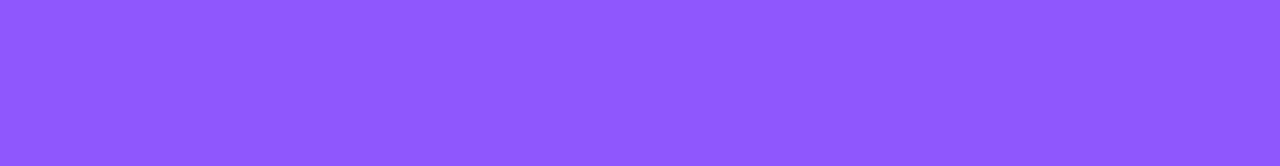
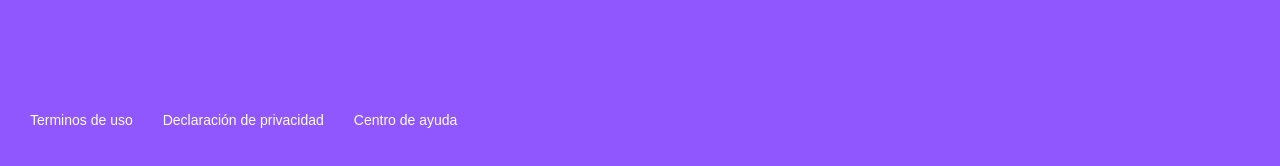
Before and after one commit to Arrettino/platzivideos, a React app: page / in a window 1280 px wide. Shown: the part 730-896 px from the top of the page. Before the commit the page ends 800 px from the top, so only its background shows below. Built offline with nearby package versions, Linux system fonts and the light colour scheme.

Commit message:
add footer component

```diff
--- /dev/null
+++ b/src/assets/styles/components/Footer.scss
@@ -0,0 +1,19 @@
+.footer {
+    align-items: center;
+    background-color: #8f57fd;
+    display: flex;
+    height: 100px;
+    width: 100%;
+  }
+
+  .footer a {
+    color: white;
+    cursor: pointer;
+    font-size: 14px;
+    padding-left: 30px;
+    text-decoration: none;
+  }
+
+  .footer a:hover {
+    text-decoration: underline;
+  }
--- /dev/null
+++ b/src/components/Footer.jsx
@@ -0,0 +1,14 @@
+import React from 'react';
+import '../assets/styles/components/Footer.scss';
+
+function Footer() {
+  return (
+    <footer className='footer'>
+      <a href='/'>Terminos de uso</a>
+      <a href='/'>Declaración de privacidad</a>
+      <a href='/'>Centro de ayuda</a>
+    </footer>
+  );
+}
+
+export default Footer;
--- a/src/container/App.jsx
+++ b/src/container/App.jsx
@@ -4,6 +4,7 @@ import Search from '../components/Search';
 import Categories from '../components/Categories';
 import Carousel from '../components/Carousel';
 import CarouselItem from '../components/CarouselItem';
+import Footer from '../components/Footer';
 import '../assets/styles/App.scss';
 
 function App() {
@@ -19,6 +20,7 @@ function App() {
           <CarouselItem />
         </Carousel>
       </Categories>
+      <Footer />
     </>
 
   );
```
